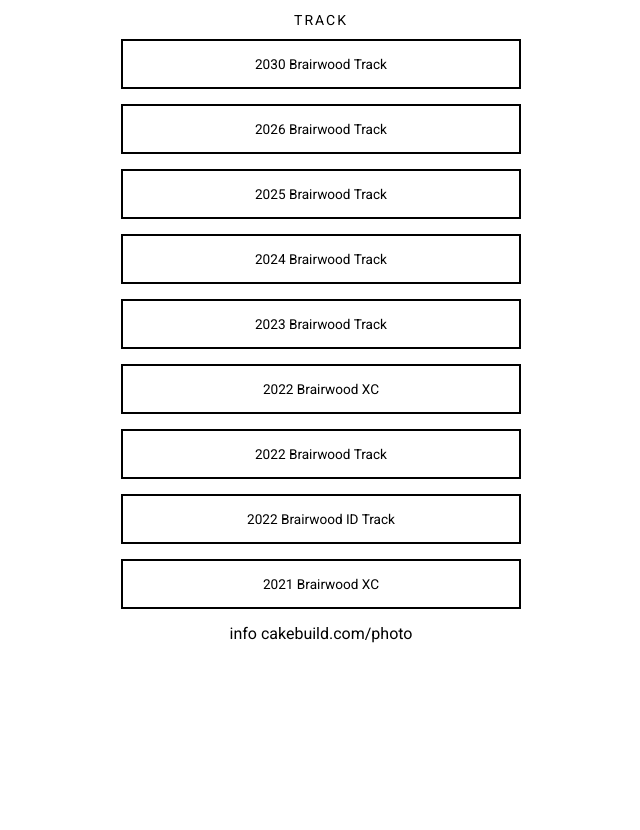
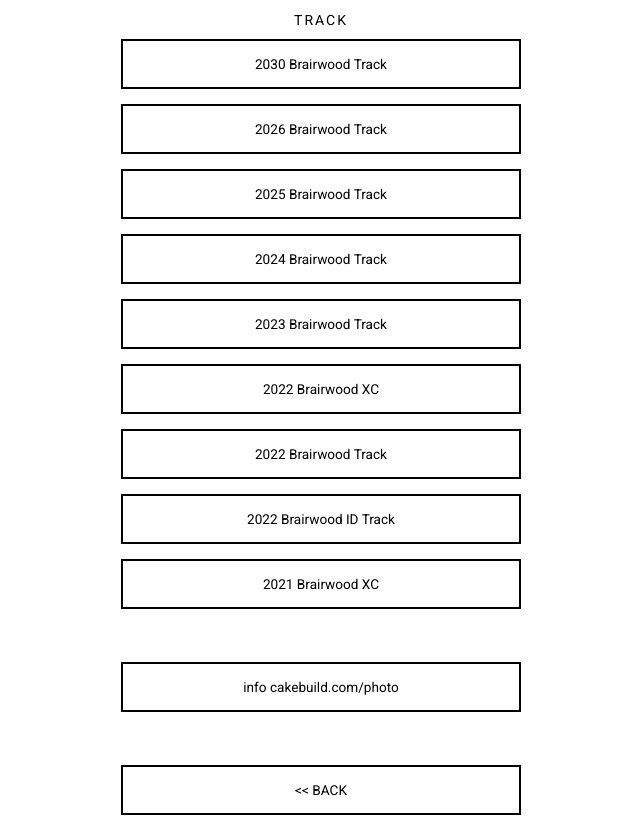
Before and after one commit to cakebuildcom/cakebuildcom.github.io, a plain HTML site: page links/track.html in a window 1280 px wide. Shown: the whole page, without its empty margins (319-959 px from the left). Drawn offline with Linux system fonts and the light colour scheme.

Commit message:
Update links in track.html
Removed commented-out Lacrosse links and added a new Football link.

```diff
--- a/links/track.html
+++ b/links/track.html
@@ -29,12 +29,11 @@
         <a class="Track" href="https://www.amazon.com/photos/groups/share/oO10xKmPQUizD5qHrfLE3w.Q3350tljwHnMp2lt6MLMRy">2021 Brairwood XC</a>
 
 
+    <br><br>
+    <a class="Football" href="https://cakebuild.com">info cakebuild.com/photo</a>
 
-        info cakebuild.com/photo
-        <!-- <a class="Lacrosse" href="https://www.amazon.com/photos/groups/share/LVlEgNtPSPCYhmfIAcPH3w.gZPgSTC-V51yjsihofKSKc">2030 BLU Lacrosse</a> -->
-        <!-- Website and Info
-        <h2>Website and Info</h2>
-        <a class="Lacrosse" href="https://www.cakebuild.com">cakebuild.com</a>-->
+    <br><br>
+    <a class="BACK" href="https://cakebuildcom.github.io/links/"><< BACK</a>
 
     </body>
 </html>
```
